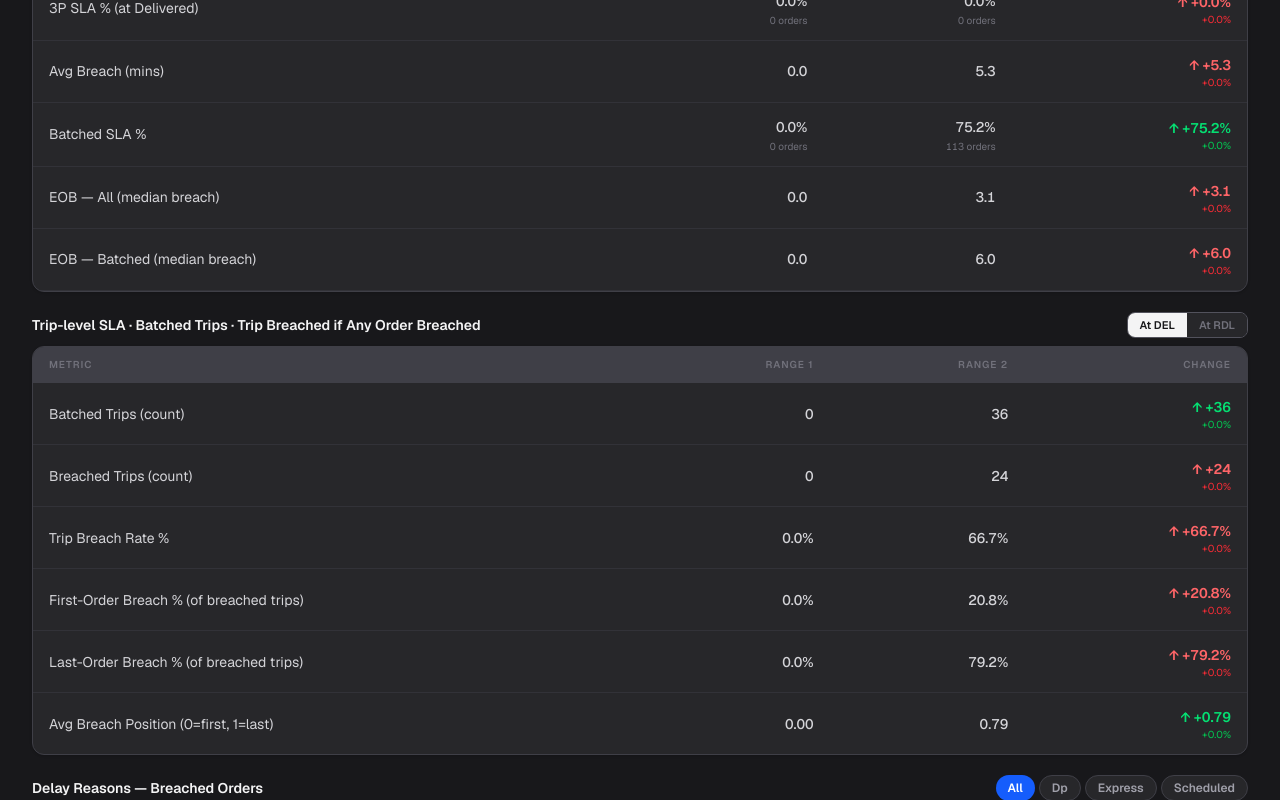
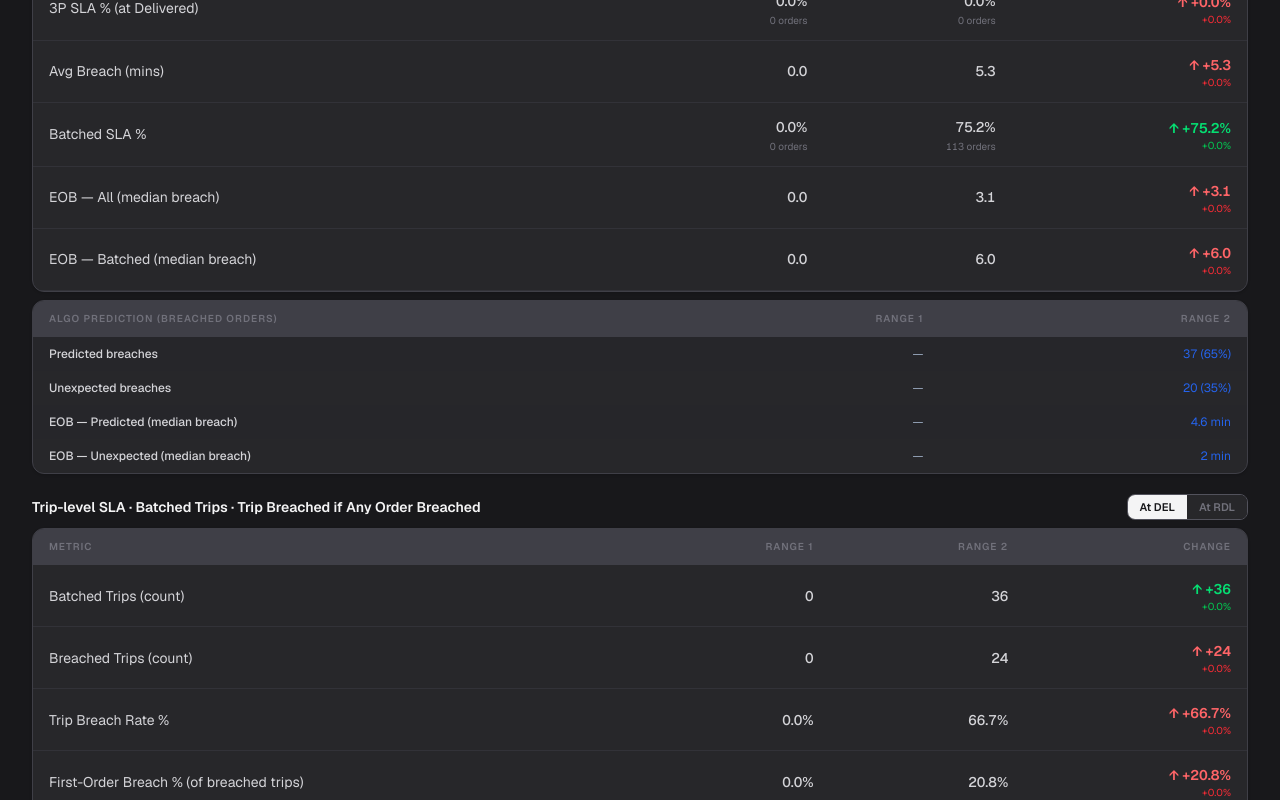
Before and after one commit to hari-licious/licious-reports, a Next.js app: page /autobatching in a window 1280 px wide. Shown: the part 2043-2843 px from the top of the page. Built offline with nearby package versions, Linux system fonts and the light colour scheme.

Commit message:
feat: algo prediction accuracy widget in SLA section

```diff
--- a/components/autobatching/Dashboard.tsx
+++ b/components/autobatching/Dashboard.tsx
@@ -985,6 +985,28 @@ export default function Dashboard({ hub, generated_at, days, delayReasons }: Pro
   // eslint-disable-next-line react-hooks/exhaustive-deps
   }, [delayPreDays, delayPostDays, delayOrderType]);
 
+  const delayPredictedStats = useMemo(() => {
+    const agg = (days: DelayDay[]) => {
+      let predicted = 0, unexpected = 0;
+      const predEOBs: number[] = [], unpredEOBs: number[] = [];
+      for (const d of days) {
+        const ps = d.predicted_stats;
+        if (!ps) continue;
+        predicted  += ps.predicted;
+        unexpected += ps.unexpected;
+        if (ps.predicted_eob_p50  != null) predEOBs.push(...Array(ps.predicted).fill(ps.predicted_eob_p50));
+        if (ps.unexpected_eob_p50 != null) unpredEOBs.push(...Array(ps.unexpected).fill(ps.unexpected_eob_p50));
+      }
+      const medianArr = (arr: number[]) => {
+        if (!arr.length) return null;
+        const s = [...arr].sort((a, b) => a - b);
+        return +s[Math.floor(s.length / 2)].toFixed(1);
+      };
+      return { predicted, unexpected, predEOBp50: medianArr(predEOBs), unpredEOBp50: medianArr(unpredEOBs) };
+    };
+    return { r1: agg(delayPreDays), r2: agg(delayPostDays) };
+  }, [delayPreDays, delayPostDays]);
+
   const ordersWarn = preAgg.avg_daily_orders > 0
     && Math.abs(postAgg.avg_daily_orders - preAgg.avg_daily_orders) / preAgg.avg_daily_orders > 0.25;
   const ridersWarn = preAgg.avg_daily_riders > 0
@@ -1206,6 +1228,65 @@ export default function Dashboard({ hub, generated_at, days, delayReasons }: Pro
               </div>
             </div>
             <SlaTable pre={preAgg} post={postAgg} expressExpanded={expressExpanded} onToggleExpress={() => setExpressExpanded(x => !x)} slaMode={slaMode} />
+            {(delayPredictedStats.r1.predicted + delayPredictedStats.r1.unexpected + delayPredictedStats.r2.predicted + delayPredictedStats.r2.unexpected) > 0 && (
+              <div className="mt-2 bg-white dark:bg-zinc-800 rounded-xl border border-gray-200 dark:border-zinc-700 shadow-sm overflow-hidden">
+                <table className="w-full">
+                  <thead>
+                    <tr className="border-b border-gray-100 dark:border-zinc-700 bg-gray-50 dark:bg-zinc-700">
+                      <th className="text-left px-4 py-2.5 text-[10px] font-semibold tracking-widest text-gray-400 dark:text-zinc-500 uppercase w-1/2">Algo Prediction (breached orders)</th>
+                      <th className="text-right px-4 py-2.5 text-[10px] font-semibold tracking-widest text-gray-400 dark:text-zinc-500 uppercase">Range 1</th>
+                      <th className="text-right px-4 py-2.5 text-[10px] font-semibold tracking-widest text-gray-400 dark:text-zinc-500 uppercase">Range 2</th>
+                    </tr>
+                  </thead>
+                  <tbody>
+                    {[
+                      {
+                        label: "Predicted breaches",
+                        r1: delayPredictedStats.r1.predicted,
+                        r2: delayPredictedStats.r2.predicted,
+                        r1Total: delayPredictedStats.r1.predicted + delayPredictedStats.r1.unexpected,
+                        r2Total: delayPredictedStats.r2.predicted + delayPredictedStats.r2.unexpected,
+                        fmt: (v: number, total: number) => total > 0 ? `${v} (${(100*v/total).toFixed(0)}%)` : "—",
+                      },
+                      {
+                        label: "Unexpected breaches",
+                        r1: delayPredictedStats.r1.unexpected,
+                        r2: delayPredictedStats.r2.unexpected,
+                        r1Total: delayPredictedStats.r1.predicted + delayPredictedStats.r1.unexpected,
+                        r2Total: delayPredictedStats.r2.predicted + delayPredictedStats.r2.unexpected,
+                        fmt: (v: number, total: number) => total > 0 ? `${v} (${(100*v/total).toFixed(0)}%)` : "—",
+                      },
+                      {
+                        label: "EOB — Predicted (median breach)",
+                        r1: delayPredictedStats.r1.predEOBp50,
+                        r2: delayPredictedStats.r2.predEOBp50,
+                        r1Total: null,
+                        r2Total: null,
+                        fmt: (v: number | null) => v != null ? `${v} min` : "—",
+                      },
+                      {
+                        label: "EOB — Unexpected (median breach)",
+                        r1: delayPredictedStats.r1.unpredEOBp50,
+                        r2: delayPredictedStats.r2.unpredEOBp50,
+                        r1Total: null,
+                        r2Total: null,
+                        fmt: (v: number | null) => v != null ? `${v} min` : "—",
+                      },
+                    ].map((row, i) => (
+                      <tr key={row.label} className={i % 2 === 0 ? "bg-gray-50 dark:bg-zinc-800/50" : ""}>
+                        <td className="px-4 py-2 text-[12px] text-gray-700 dark:text-zinc-300 font-medium">{row.label}</td>
+                        <td className="px-4 py-2 text-[12px] text-right tabular-nums text-gray-900 dark:text-zinc-100" style={{ color: COLOR_CTRL }}>
+                          {row.r1Total !== null ? row.fmt(row.r1 as number, row.r1Total) : row.fmt(row.r1 as number | null)}
+                        </td>
+                        <td className="px-4 py-2 text-[12px] text-right tabular-nums text-gray-900 dark:text-zinc-100" style={{ color: COLOR_POST }}>
+                          {row.r2Total !== null ? row.fmt(row.r2 as number, row.r2Total) : row.fmt(row.r2 as number | null)}
+                        </td>
+                      </tr>
+                    ))}
+                  </tbody>
+                </table>
+              </div>
+            )}
           </div>
 
           {/* Trip-level SLA */}
```
Also changed, not shown: lib/autobatching.ts (+8 -0 lines).
